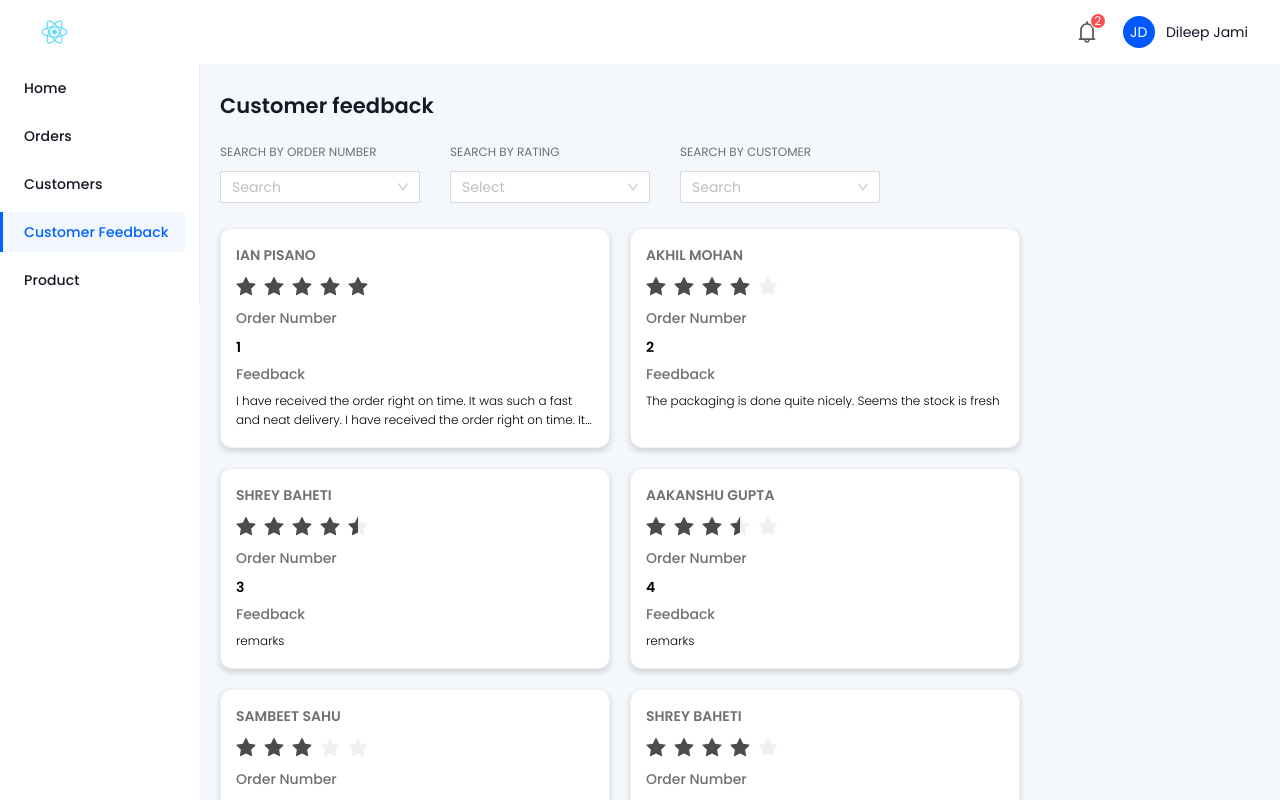
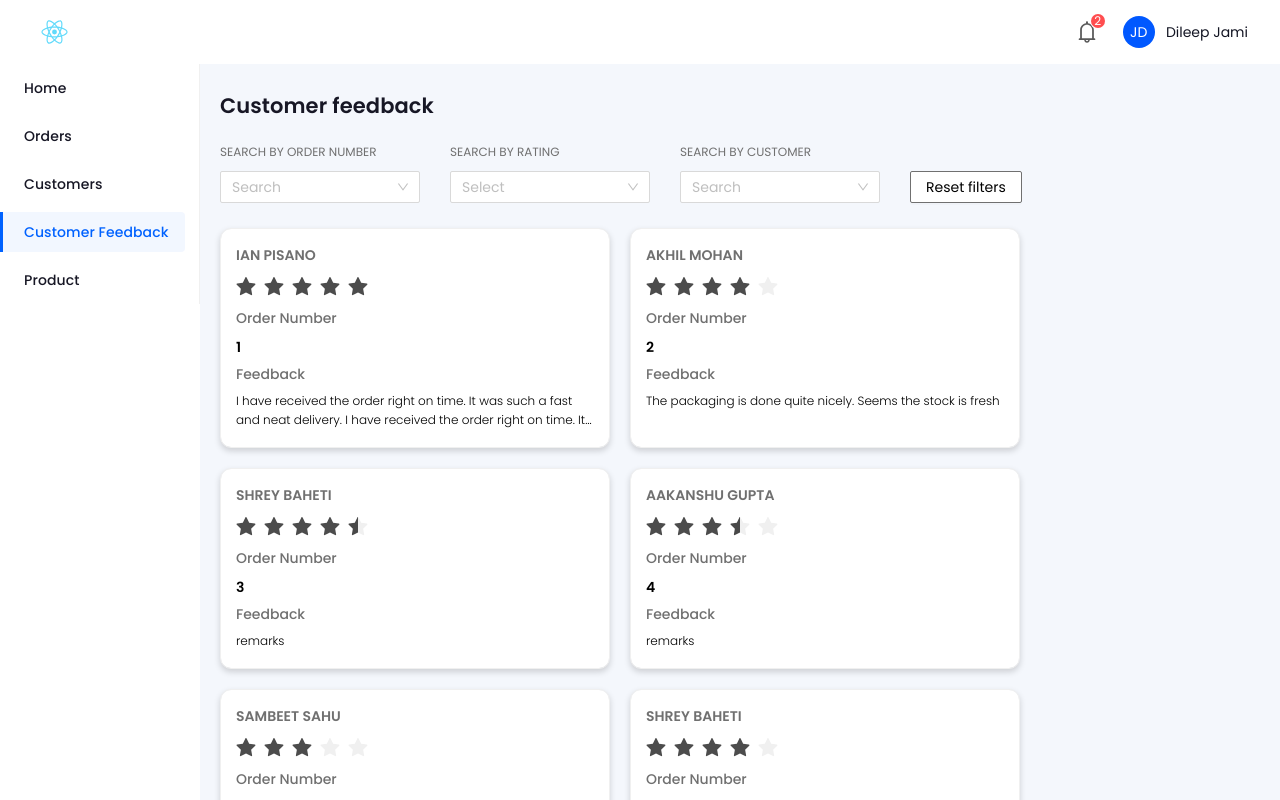
Before and after one commit to sponaka/alakarte-cms-ui, a React (Create React App) app: page /customer-feedback in a window 1280 px wide. Shown: the top 800 px of the page. Built offline with nearby package versions, Linux system fonts and the light colour scheme.

Commit message:
:necktie: feat: added reset filters

```diff
--- a/src/App.scss
+++ b/src/App.scss
@@ -76,3 +76,8 @@
     }
   }
 }
+
+.ant-btn-default {
+  color: black;
+  border-color: #707070;
+}
--- a/src/components/customer-feedback/CustomerFeedback.js
+++ b/src/components/customer-feedback/CustomerFeedback.js
@@ -1,7 +1,7 @@
 import React, {useEffect, useState} from "react";
 
 import './CustomerFeedback.scss';
-import {Card, Modal, Select, Spin} from "antd";
+import {Button, Card, Modal, Select, Spin} from "antd";
 import {Rate} from 'antd';
 import APIService from "../../api/service";
 import {Link} from "react-router-dom";
@@ -57,6 +57,13 @@ const CustomerFeedback = () => {
 
     if (loading) {
         return <div className='fetching'><Spin size="large"/></div>
+    }
+
+    const resetFilters = () => {
+        setRatingFilter(null);
+        setCustomerNameFilter(null);
+        setOrderNumberFilter(null);
+        updateFilterOptions(customerFeedbackData);
     }
 
     return (
@@ -146,6 +153,9 @@ const CustomerFeedback = () => {
                                                                         value={customerName}>{customerName}</Option>)}
                     </Select>
                 </div>
+                <div>
+                    <Button onClick={resetFilters} className='ant-btn-default'>Reset filters</Button>
+                </div>
             </div>
             <div className='customer-feedback'>
                 {selectedCustomerFeedbackData.map(feedback => {
--- a/src/components/orders/Orders.js
+++ b/src/components/orders/Orders.js
@@ -147,6 +147,13 @@ const Orders = ({location}) => {
         setCurrentTableData(filteredData);
     }
 
+    const resetFilters = () => {
+        setOrderStatusFilter(null);
+        setCustomerNameFilter(null);
+        setOrderNumberFilter(null);
+        changeFilterOptions(ordersData);
+    }
+
     const isNotNullAndNotUndefined = (input) => input !== null && input !== undefined;
 
     return (
@@ -244,12 +251,6 @@ const Orders = ({location}) => {
                             changeFilterOptions(filteredData);
                         }}
                         optionFilterProp="children"
-                        filterOption={(input, option) =>
-                            option.children.toLowerCase().indexOf(input.toLowerCase()) >= 0
-                        }
-                        filterSort={(optionA, optionB) =>
-                            optionA.children.toLowerCase().localeCompare(optionB.children.toLowerCase())
-                        }
                     >
                         {orderNumbers.map(orderNumber => <Option key={orderNumber}
                                                                  value={orderNumber}>{orderNumber}</Option>)}
@@ -294,6 +295,9 @@ const Orders = ({location}) => {
 
                     </Select>
                 </div>
+                <div>
+                    <Button onClick={resetFilters} className='ant-btn-default'>Reset filters</Button>
+                </div>
                 <div className='download-excel'>
                     <DownloadExcel />
                 </div>
```
